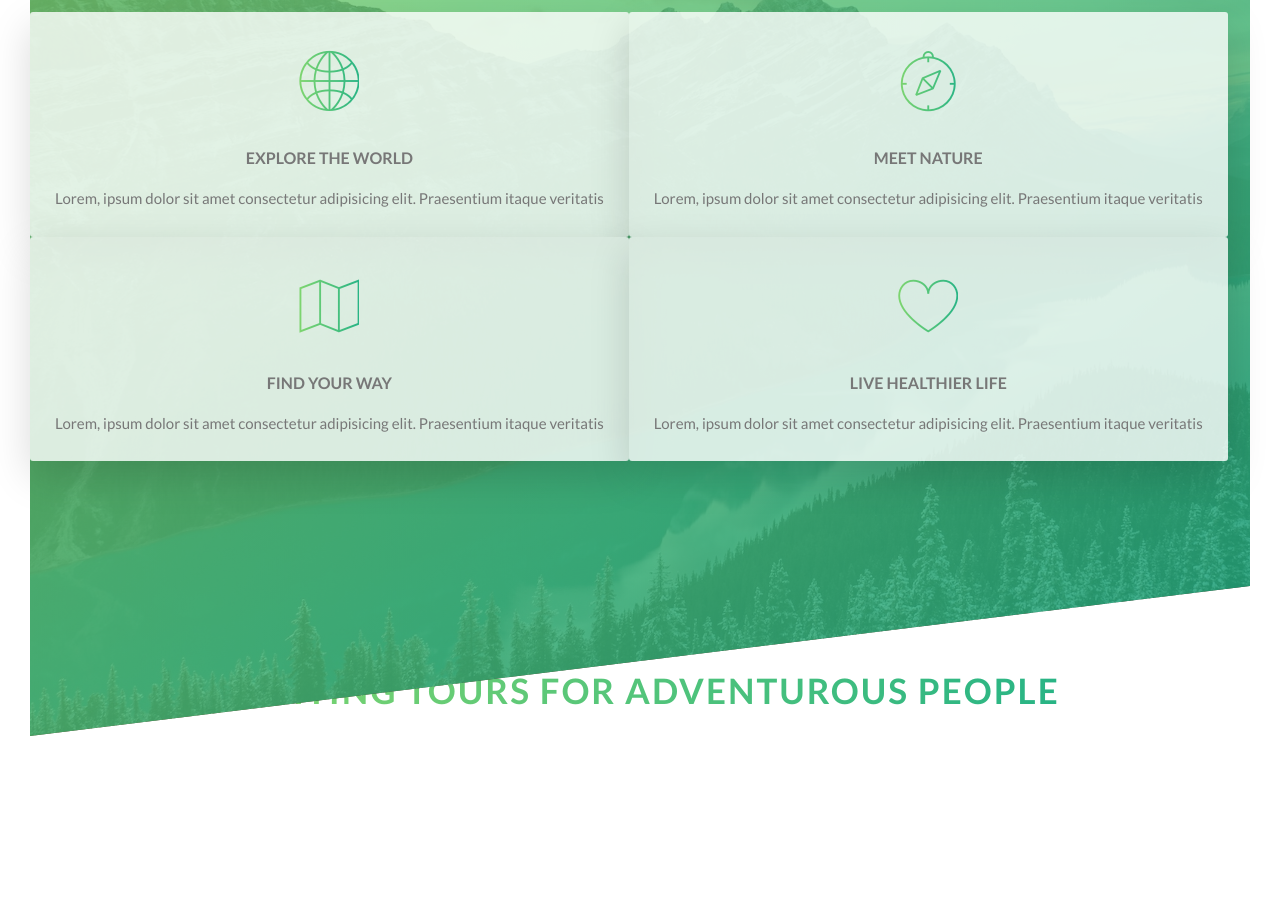
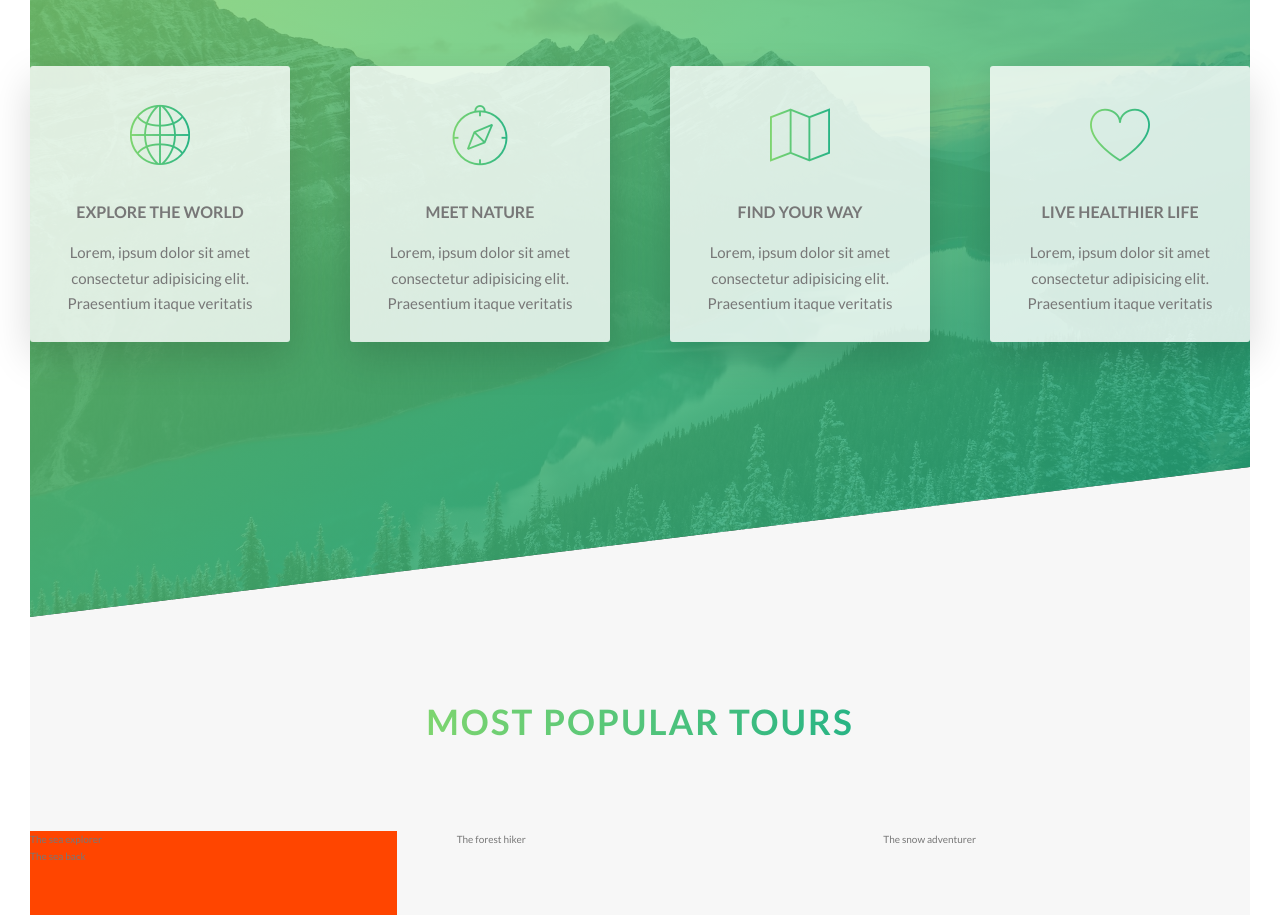
Before and after one commit to Lawrencehudson23/natours, a website: page index.html in a window 1280 px wide. Shown: the part 1645-2560 px from the top of the page. Before the commit the page ends 2476 px from the top, so only its background shows below. Drawn offline with Linux system fonts and the light colour scheme.

Commit message:
perspective #1

```diff
--- a/index.html
+++ b/index.html
@@ -144,12 +144,33 @@
           </div>
         </div>
       </section>
-      <div class="u-center-text u-margin-bottom-big">
-        <h2 class="heading-secondary">
-          Exciting tours for adventurous people
-        </h2>
-      </div>
-      <section class="section-tours"></section>
+
+      <section class="section-tours">
+        <div class="u-center-text u-margin-bottom-big">
+          <h2 class="heading-secondary">
+            Most popular tours
+          </h2>
+        </div>
+
+        <div class="row">
+          <div class="col-1-of-3">
+            <div class="card">
+              <div class="card__front">
+                The sea explorer
+              </div>
+              <div class="card__back">
+                The sea back
+              </div>
+            </div>
+          </div>
+          <div class="col-1-of-3">
+            The forest hiker
+          </div>
+          <div class="col-1-of-3">
+            The snow adventurer
+          </div>
+        </div>
+      </section>
     </main>
 
     <!-- <section class="grid-test">
--- a/sass/abstracts/_variables.scss
+++ b/sass/abstracts/_variables.scss
@@ -16,4 +16,4 @@ $default-font-size:1.6rem;
 //GRID
 $grid-width: 144rem;
 $gutter-vertical: 8rem;
-$gutter-horizontal: 0rem;
+$gutter-horizontal: 6rem;
--- /dev/null
+++ b/sass/components/_card.scss
@@ -0,0 +1,15 @@
+.card {
+    perspective: 150rem;
+    background-color: orangered;
+    height: 50rem;
+    transition: all .8s;
+
+
+    &:hover {
+        transform: rotateY(180deg);
+    }
+
+
+
+
+}
--- a/sass/components/_feature-box.scss
+++ b/sass/components/_feature-box.scss
@@ -19,7 +19,4 @@
     &:hover {
         transform: translateY(-1.5rem) scale(1.03);
     }
-
-    &__text {}
-
 }
--- a/sass/main.scss
+++ b/sass/main.scss
@@ -11,6 +11,7 @@
 
 //COMPONENTS:
 @import "components/button";
+@import "components/card";
 @import "components/composition";
 @import "components/feature-box";
 //LAYOUT:
--- a/sass/pages/_home.scss
+++ b/sass/pages/_home.scss
@@ -21,4 +21,8 @@
   }
 }
 
-//.section-features *
+.section-tours {
+  background-color: $color-grey-light-1;
+  padding: 25rem 0 50rem 0;
+  margin-top: -10rem;
+}
```
Also changed, not shown: sass/layout/_grid.scss (+6 -6 lines), css/style.css.
